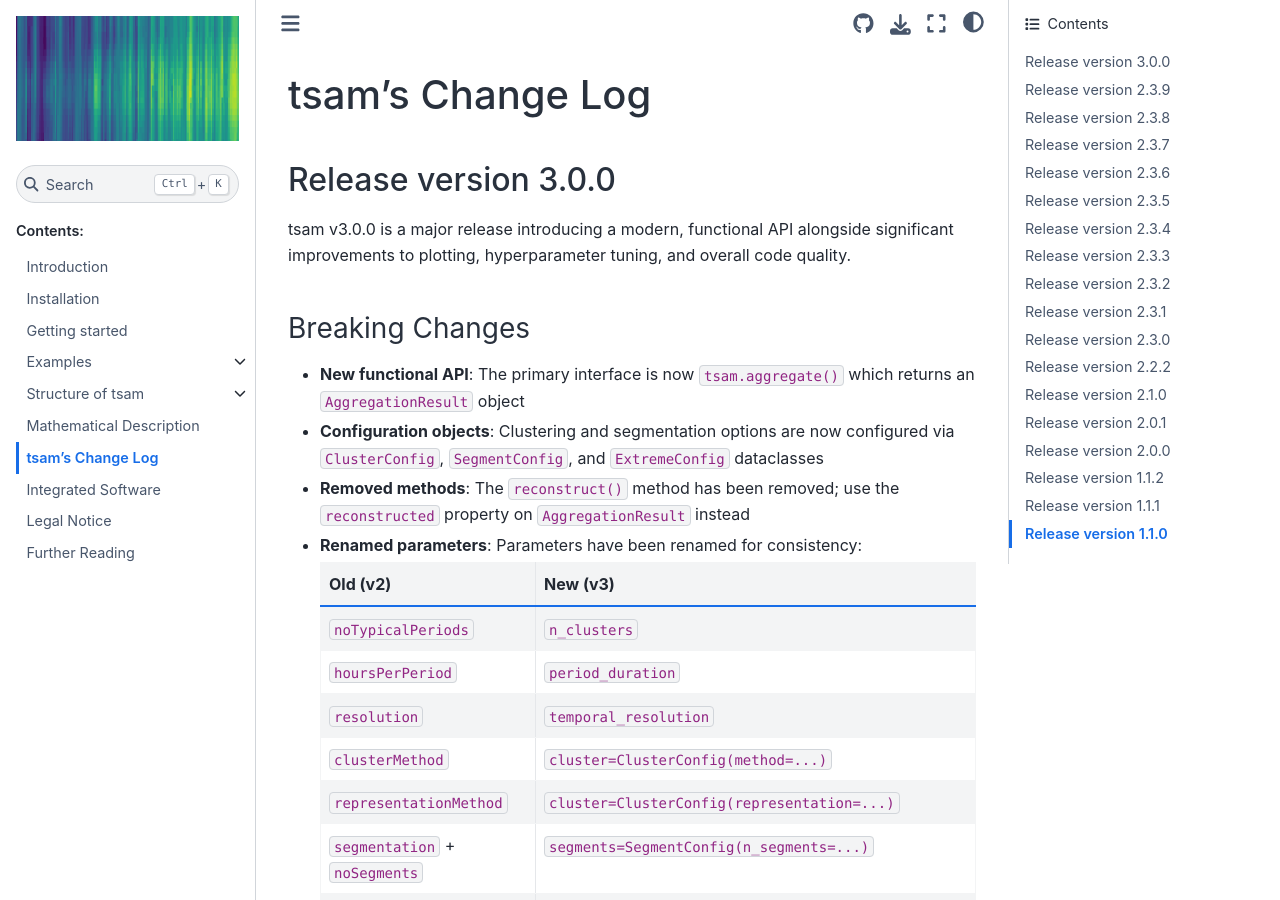
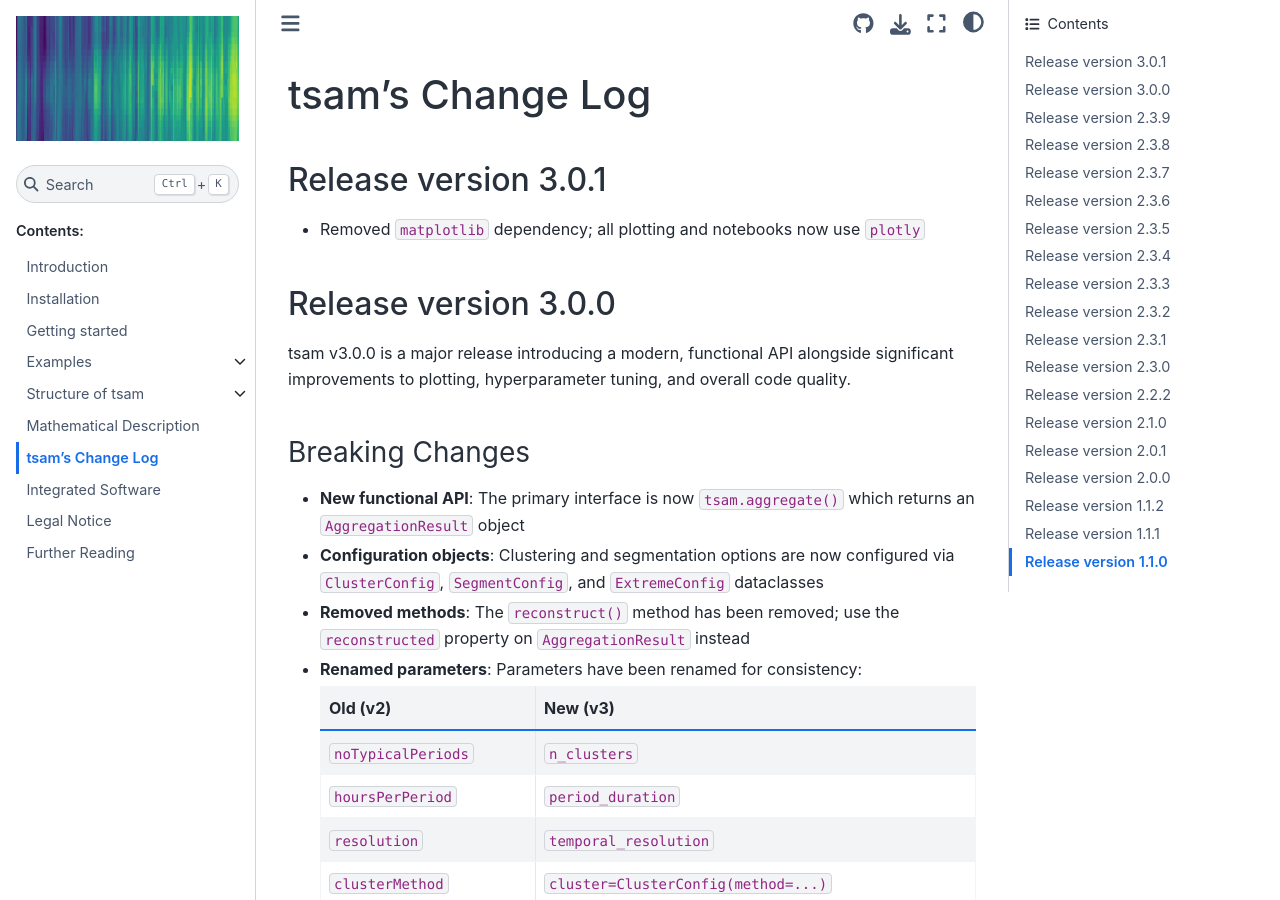
Before and after one commit to FZJ-IEK3-VSA/tsam, a Sphinx documentation site: the page built from docs/source/newsDoc.rst, in a window 1280 px wide and 900 px high. Built offline with Sphinx 7.4.7 and the Sphinx Book theme 1.1.4, drawn with Linux system fonts in a browser that asks for light colours; formulas are drawn with MathJax 3.

Commit message:
Update Changelog

```diff
--- a/docs/source/newsDoc.rst
+++ b/docs/source/newsDoc.rst
@@ -1,6 +1,12 @@
 ##################
 tsam's Change Log
 ##################
+
+*********************
+Release version 3.0.1
+*********************
+
+* Removed ``matplotlib`` dependency; all plotting and notebooks now use ``plotly``
 
 *********************
 Release version 3.0.0
```
